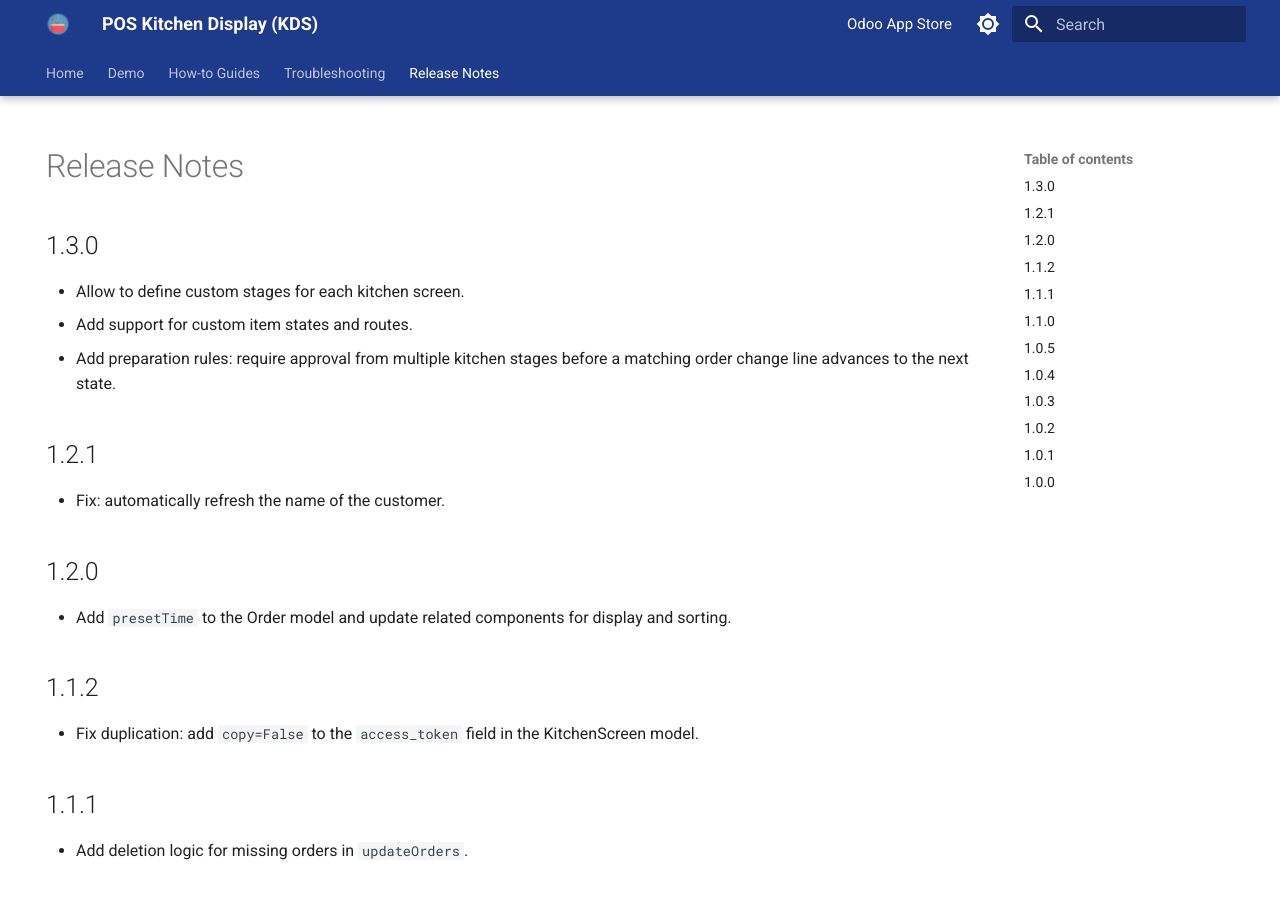
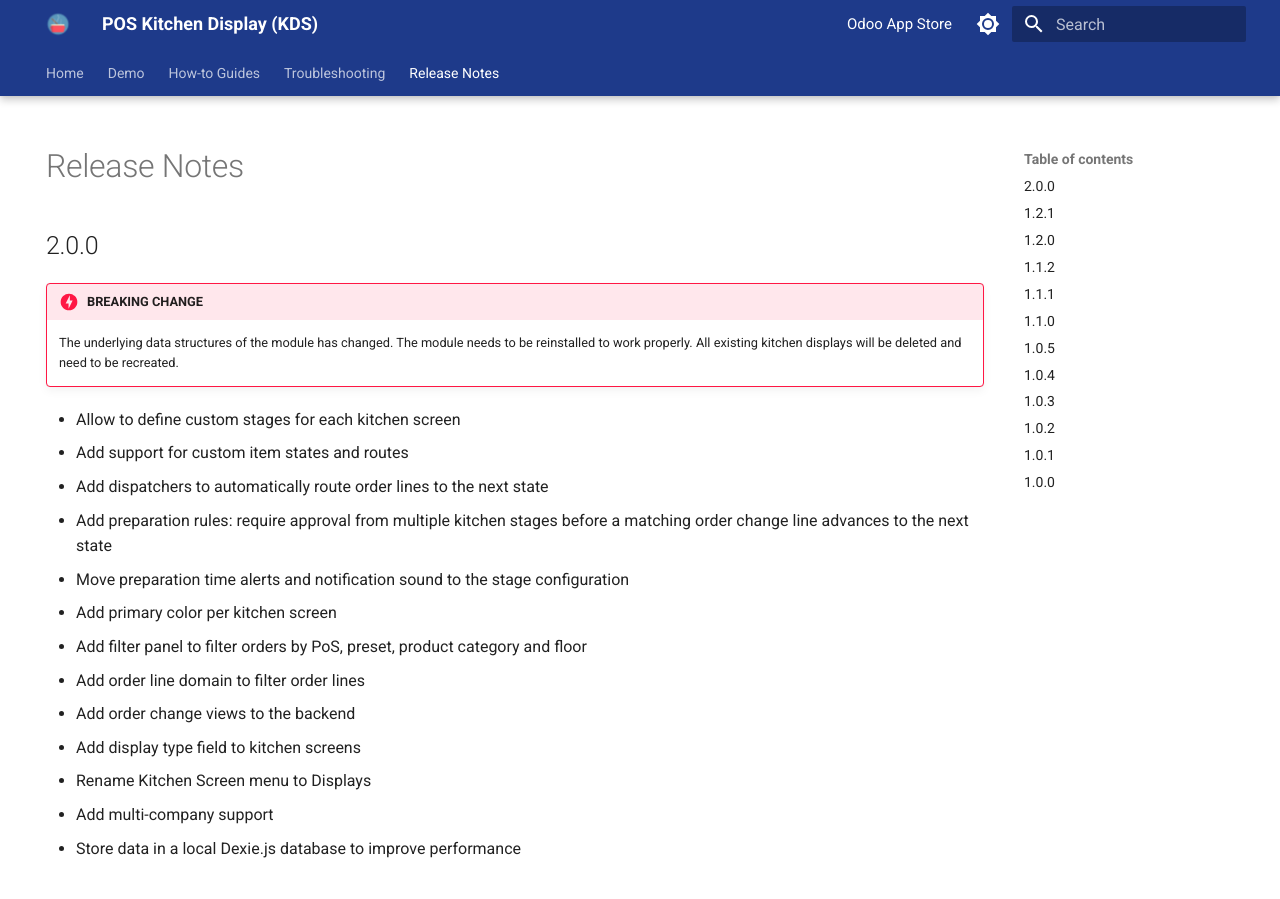
Before and after one commit to abichinger/odoo_aks_docs, an MkDocs documentation site: the page built from docs/release-notes.md, in a window 1280 px wide and 900 px high. Built offline with MkDocs 1.6.1 and Material for MkDocs 9.7.7, drawn with Linux system fonts in a browser that asks for light colours.

Commit message:
Update release-notes.md

```diff
--- a/docs/release-notes.md
+++ b/docs/release-notes.md
@@ -5,12 +5,26 @@
 
 # Release Notes
 
-## 1.3.0
+## 2.0.0
 
-- Allow to define custom stages for each kitchen screen.
-- Add support for custom item states and routes.
-- Add preparation rules: require approval from multiple kitchen stages before a
-  matching order change line advances to the next state.
+!!! danger "BREAKING CHANGE"
+
+    The underlying data structures of the module has changed. The module needs to be reinstalled to work properly. All existing kitchen displays will be deleted and need to be recreated.
+
+- Allow to define custom stages for each kitchen screen
+- Add support for custom item states and routes
+- Add dispatchers to automatically route order lines to the next state
+- Add preparation rules: require approval from multiple kitchen stages before a matching order change line advances to the next state
+- Move preparation time alerts and notification sound to the stage configuration
+- Add primary color per kitchen screen
+- Add filter panel to filter orders by PoS, preset, product category and floor
+- Add order line domain to filter order lines
+- Add order change views to the backend
+- Add display type field to kitchen screens
+- Rename Kitchen Screen menu to Displays
+- Add multi-company support
+- Store data in a local Dexie.js database to improve performance
+
 
 ## 1.2.1
 
```
